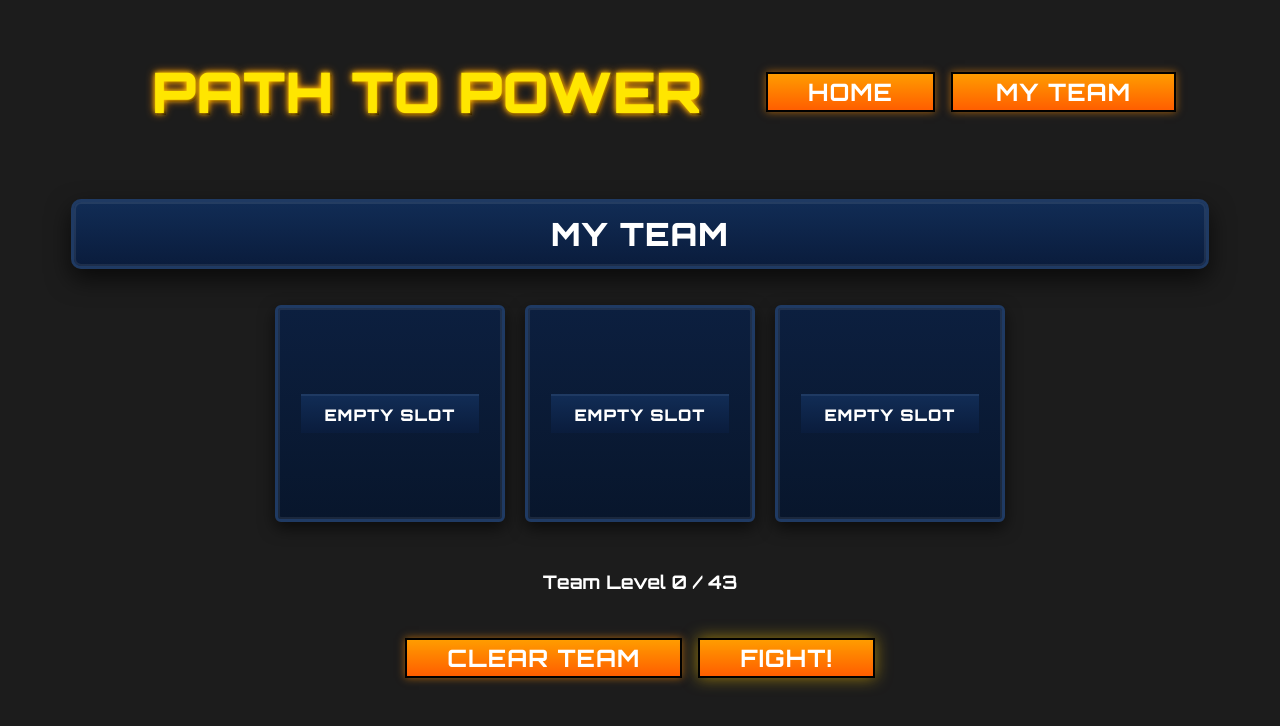
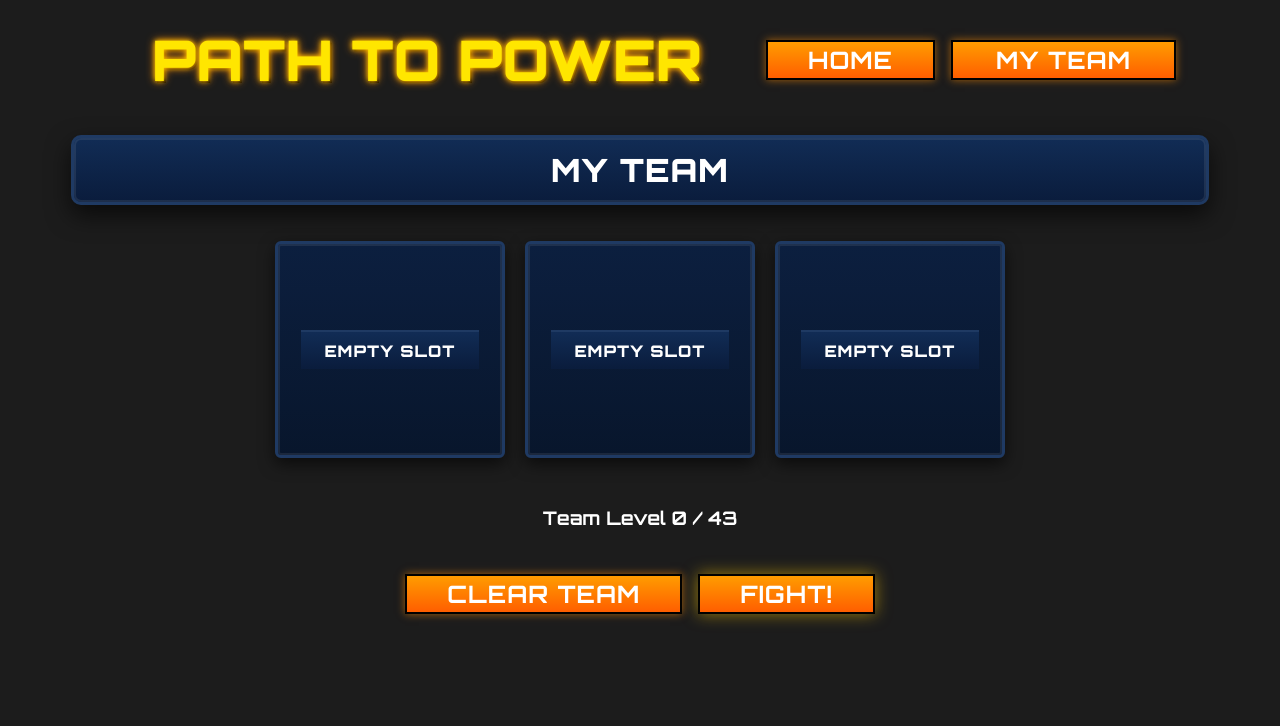
Before and after one commit to keenanmacneill/project2, a React (Vite) app: page /myteam in a window 1280 px wide. Shown: the top 726 px of the page. Built offline with nearby package versions, Linux system fonts and the light colour scheme.

Commit message:
adjust header media

```diff
--- a/src/shared/Headers.css
+++ b/src/shared/Headers.css
@@ -122,9 +122,12 @@
   min-width: 225px
 }
 
-@media (max-width: 1340px){
+@media (max-width: 1800px){
   #homePageHeader{
     flex-direction:column;
+  }
+  #headerTitle{
+    margin:1rem 3rem;
   }
   #searchBar{
     width: min(50rem, 95vw);
```
